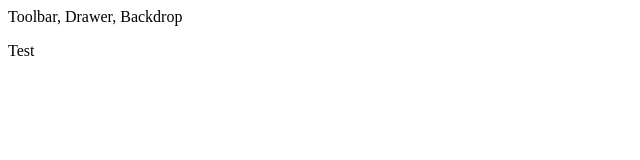
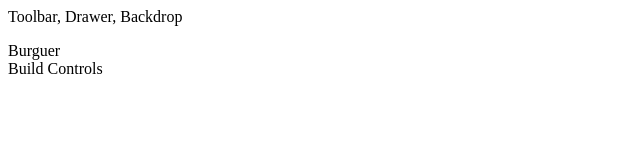
Before and after one commit to tkrempser/react-burger-builder, a React (Create React App) app: page / in a window 1280 px wide. Shown: the top 160 px of the page, without its empty margins (0-640 px from the left). Built offline with nearby package versions, Linux system fonts and the light colour scheme.

Commit message:
Update Layout component + Update App component

```diff
--- a/src/App.js
+++ b/src/App.js
@@ -1,6 +1,7 @@
-import React, {Component} from "react";
+import React, {Component} from 'react';
 
 import Layout from './components/Layout/Layout';
+import BurguerBuilder from './containers/BurgerBuilder/BurguerBuilder';
 
 
 class App extends Component {
@@ -8,7 +9,7 @@ class App extends Component {
     return (
       <div>
         <Layout>
-          <p>Test</p>
+          <BurguerBuilder />
         </Layout>
       </div>
     );
--- a/src/components/Layout/Layout.js
+++ b/src/components/Layout/Layout.js
@@ -7,7 +7,7 @@ import styles from './Layout.module.css';
 const layout = (props) => (
   <Aux>
     <div>Toolbar, Drawer, Backdrop</div>
-    <main className={styles.content}>
+    <main className={styles.Content}>
       {props.children}
     </main>
   </Aux>
--- a/src/components/Layout/Layout.module.css
+++ b/src/components/Layout/Layout.module.css
@@ -1,3 +1,3 @@
-.content {
+.Content {
   margin-top: 16px;
 }
```
